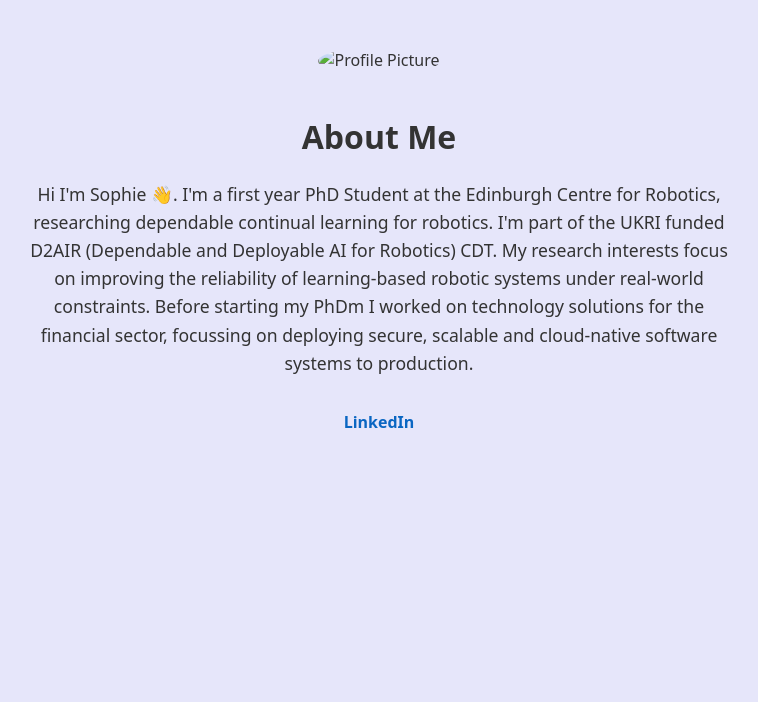
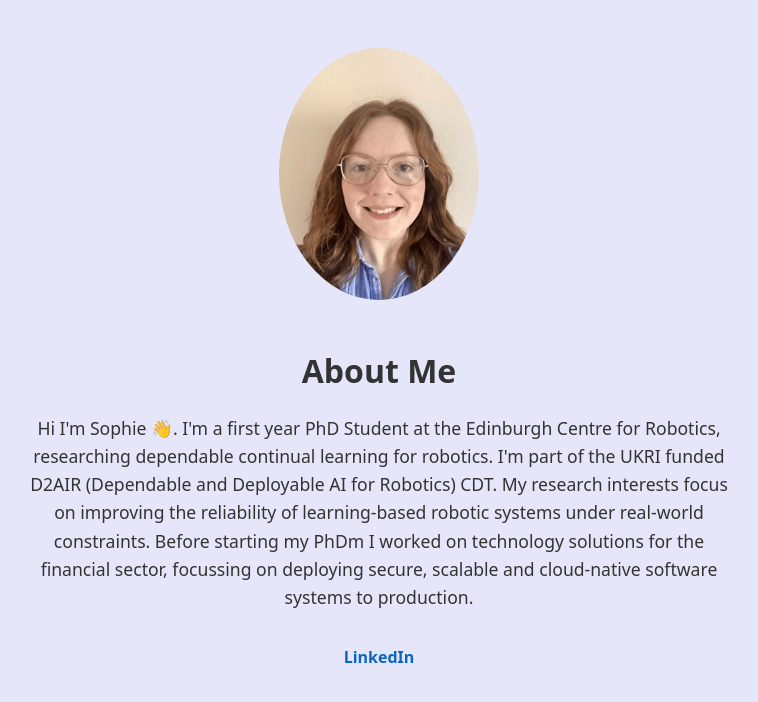
Before and after one commit to sophiehigham/sophiehigham.github.io, a plain HTML site: page index.html in a window 1280 px wide. Shown: the whole page, without its empty margins (261-1019 px from the left). Drawn offline with Linux system fonts and the light colour scheme.

Commit message:
Update index.html

```diff
--- a/index.html
+++ b/index.html
@@ -40,7 +40,7 @@
 </head>
 <body>
 
-  <img src="images/profile.jpg" alt="Profile Picture">
+  <img src="IMG_3700.jpg" alt="Profile Picture">
   <h1>About Me</h1>
   <p>
     Hi I'm Sophie <span>👋</span>. I'm a first year PhD Student at the Edinburgh Centre for Robotics, researching dependable continual learning for robotics.
```
